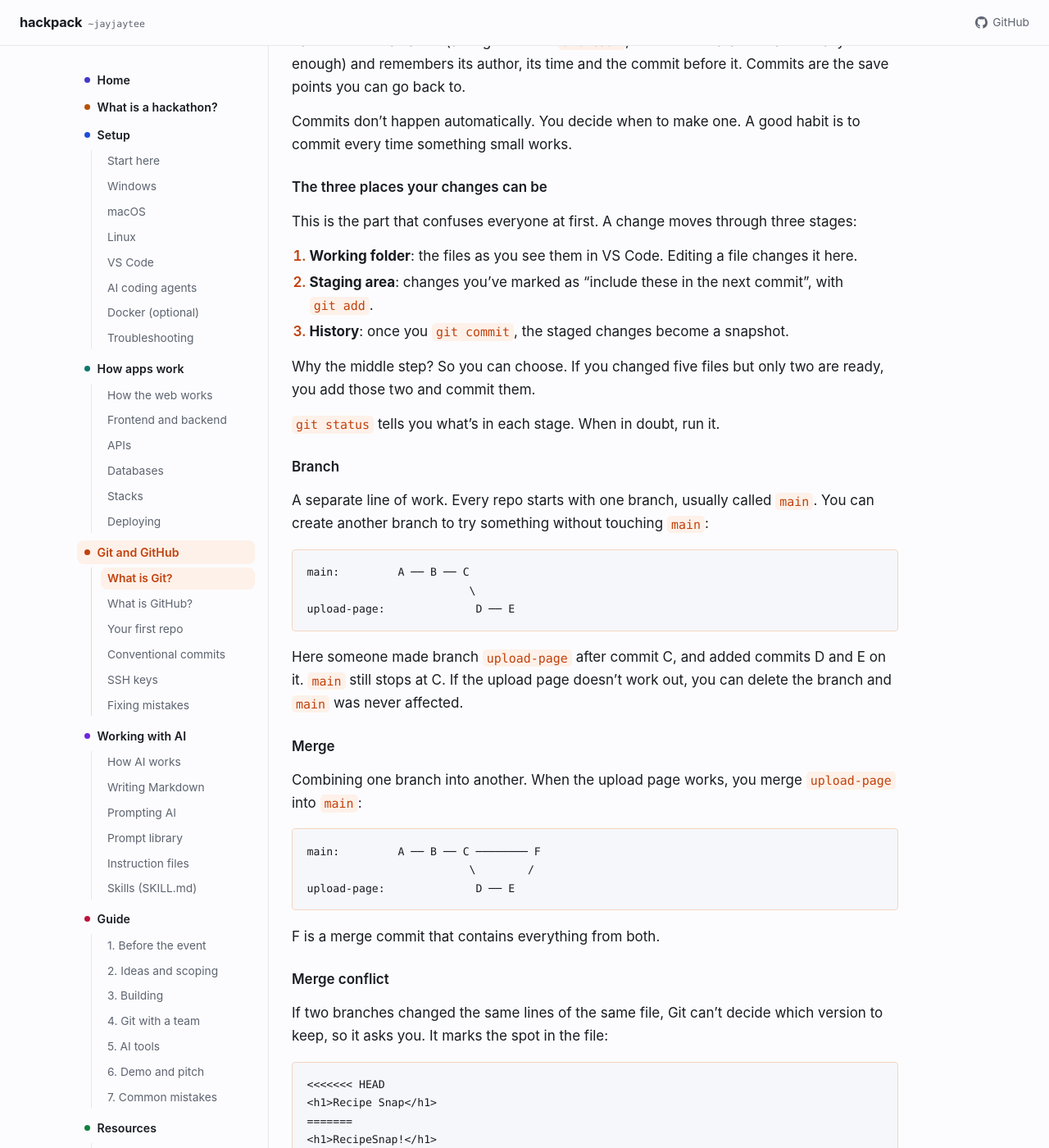
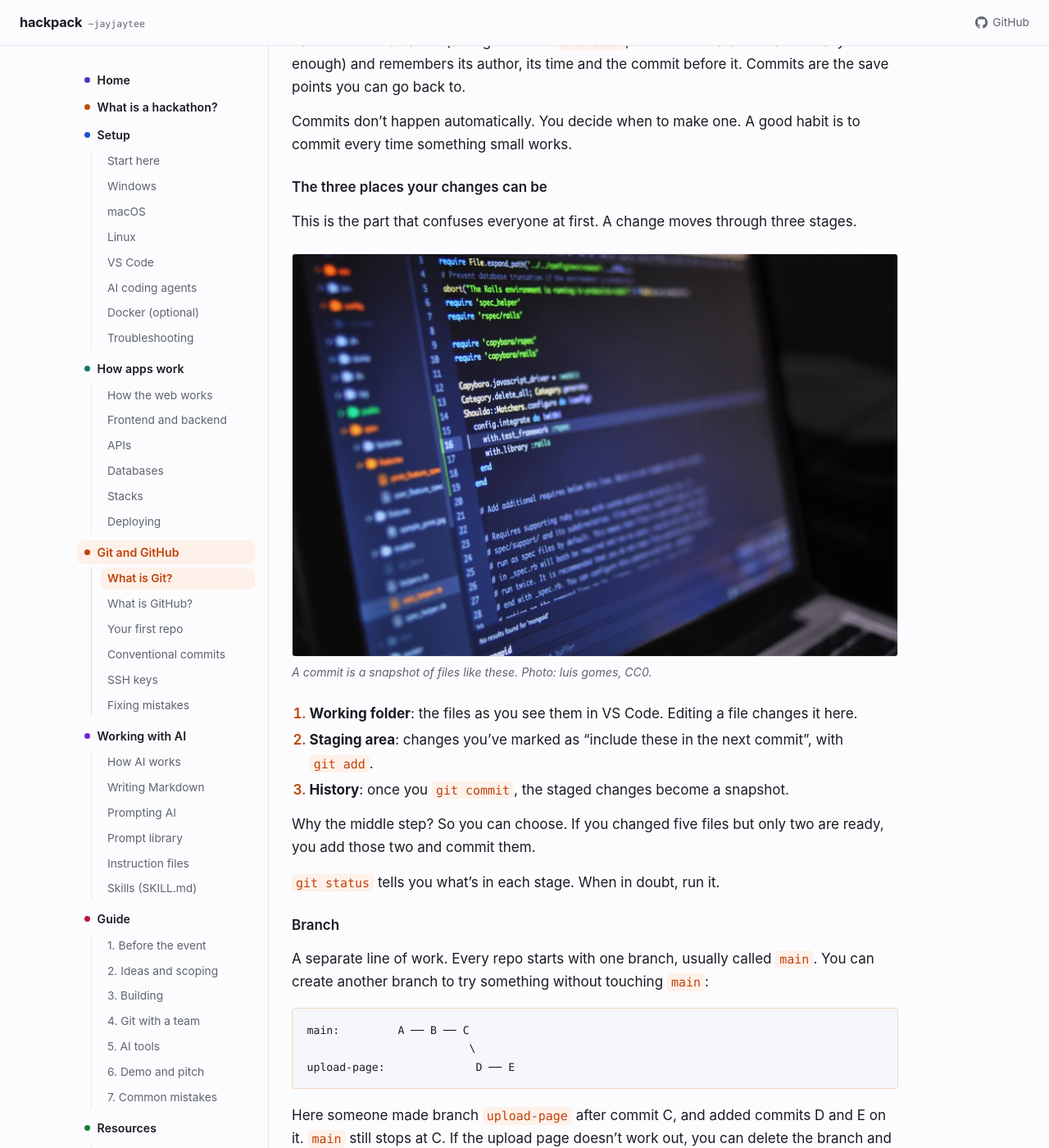
Before and after one commit to Jay-Jay-Tee/hackpack, a Jekyll site: the page built from git/what-is-git.md, in a window 1280 px wide and 1400 px high, scrolled down 1369 px. Shown: the whole window at 82% size. Built offline with Jekyll 4.4.1, drawn with Linux system fonts in a browser that asks for light colours; our own code applies the rules of GitHub Pages for plain Markdown files.

Commit message:
docs: put pictures where the diagrams used to be
The Git, stacks and databases pages lost their drawings and had nothing in their place. They now have a photo each: code on a laptop for commits, a rack of drives for the layers of a stack, and a close-up drive for storage.

```diff
--- a/git/what-is-git.md
+++ b/git/what-is-git.md
@@ -53,7 +53,10 @@ Commits don't happen automatically. You decide when to make one. A good habit is
 
 ### The three places your changes can be
 
-This is the part that confuses everyone at first. A change moves through three stages:
+This is the part that confuses everyone at first. A change moves through three stages.
+
+![A laptop screen full of code](../assets/img/programming.jpg)
+*A commit is a snapshot of files like these. Photo: luis gomes, CC0.*
 
 1. **Working folder**: the files as you see them in VS Code. Editing a file changes it here.
 2. **Staging area**: changes you've marked as "include these in the next commit", with `git add`.
```
Also changed, not shown: basics/databases.md (+3 -0 lines), basics/stacks.md (+3 -0 lines), credits.md (+3 -0 lines), assets/img/hard-drive.jpg (added), assets/img/programming.jpg (added), assets/img/server-stack.jpg (added).
